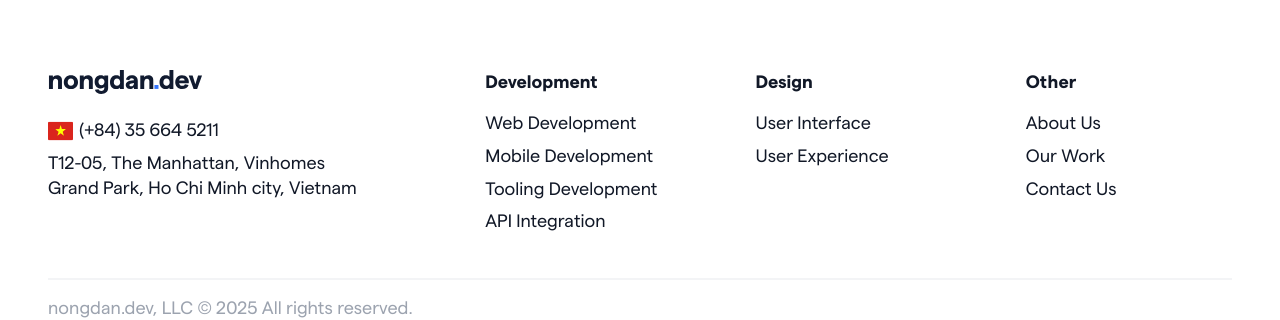
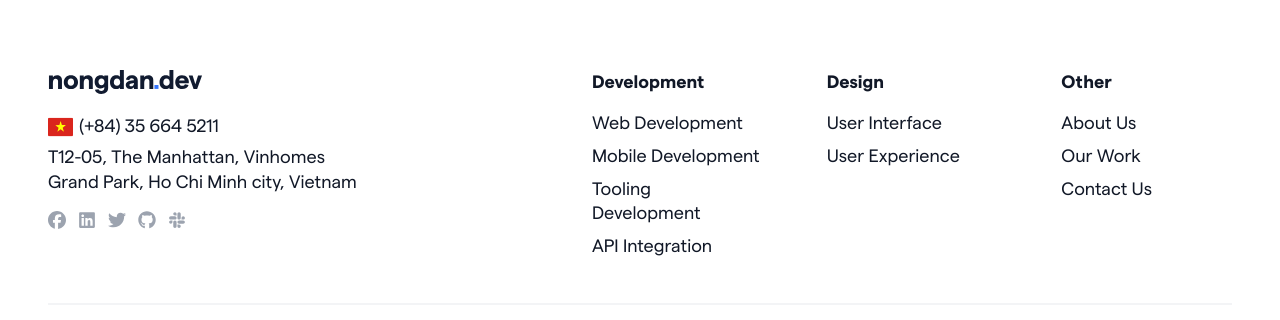
Before and after one commit to nongdan-dev/website, a React (Vite) app: page / in a window 1280 px wide. Shown: the part 5155-5475 px from the top of the page. Built offline with nearby package versions, Linux system fonts and the light colour scheme.

Commit message:
update footer

```diff
--- a/src/layout/Footer.tsx
+++ b/src/layout/Footer.tsx
@@ -1,5 +1,6 @@
 import Flag from '@/assets/svg/flag.svg'
 import Logo from '@/assets/svg/logo.svg'
+import { Facebook, Github, LinkedIn, Slack, Twitter } from '@/components/icons'
 import { Link } from '@/components/ui'
 import { companyInfo } from '@/config/metadata'
 
@@ -8,10 +9,9 @@ function Footer() {
     <footer className='content-grid bor border-t border-gray-200 pt-20 text-lg'>
       <div className='col-content'>
         <div className='flex flex-row gap-16'>
-          <address className='flex w-1/3 flex-col gap-y-2 not-italic'>
-            <div aria-label='website logo' className='mb-4'>
-              <img src={Logo} alt='' className='h-6' />
-            </div>
+          <address className='w-[30rem] flex-shrink-0 not-italic'>
+            <img src={Logo} alt='website logo' className='mb-5 h-6' />
+            <div className='flex flex-col gap-1.5'>
               <a
                 className='flex items-center gap-1.5'
                 href={`tel:${companyInfo.phone}`}
@@ -28,8 +28,36 @@ function Footer() {
               >
                 {companyInfo.location.address}
               </a>
+            </div>
+            <ul aria-label='socials' className='mt-4 flex gap-3'>
+              <li aria-label='facebook'>
+                <a href={companyInfo.social.facebook} target='_blank'>
+                  <Facebook className='text-lg text-gray-400' />
+                </a>
+              </li>
+              <li aria-label='linked in'>
+                <a href={companyInfo.social.linkedin} target='_blank'>
+                  <LinkedIn className='text-lg text-gray-400' />
+                </a>
+              </li>
+              <li aria-label='twitter'>
+                <a href={companyInfo.social.twitter} target='_blank'>
+                  <Twitter className='text-lg text-gray-400' />
+                </a>
+              </li>
+              <li aria-label='github'>
+                <a href={companyInfo.social.github} target='_blank'>
+                  <Github className='text-lg text-gray-400' />
+                </a>
+              </li>
+              <li aria-label='slack'>
+                <a href={companyInfo.social.slack} target='_blank'>
+                  <Slack className='text-lg text-gray-400' />
+                </a>
+              </li>
+            </ul>
           </address>
-          <div className='grid w-2/3 grid-cols-3 gap-16'>
+          <div className='grid w-full grid-cols-3 gap-16'>
             <nav aria-label='Development'>
               <span aria-hidden className='font-bold'>
                 Development
```
Lines whose indentation alone changed are shown as unchanged.
